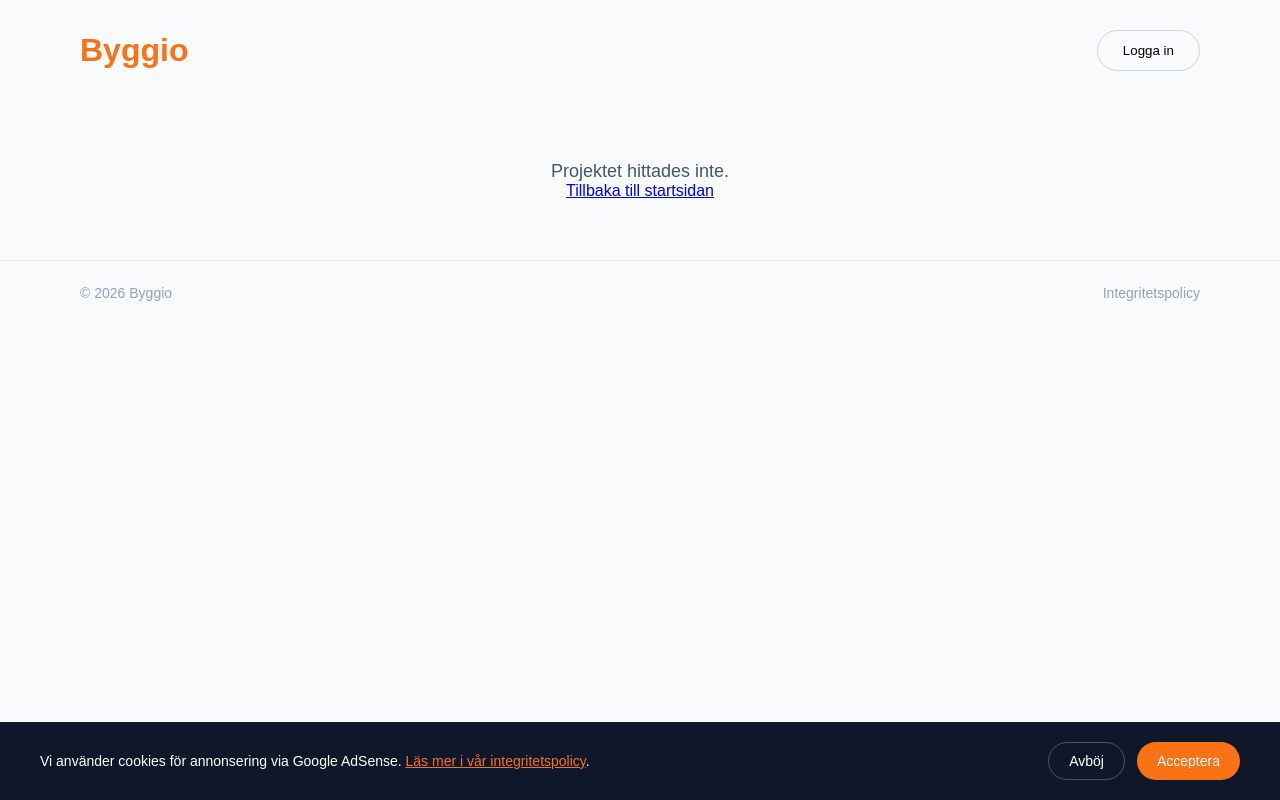
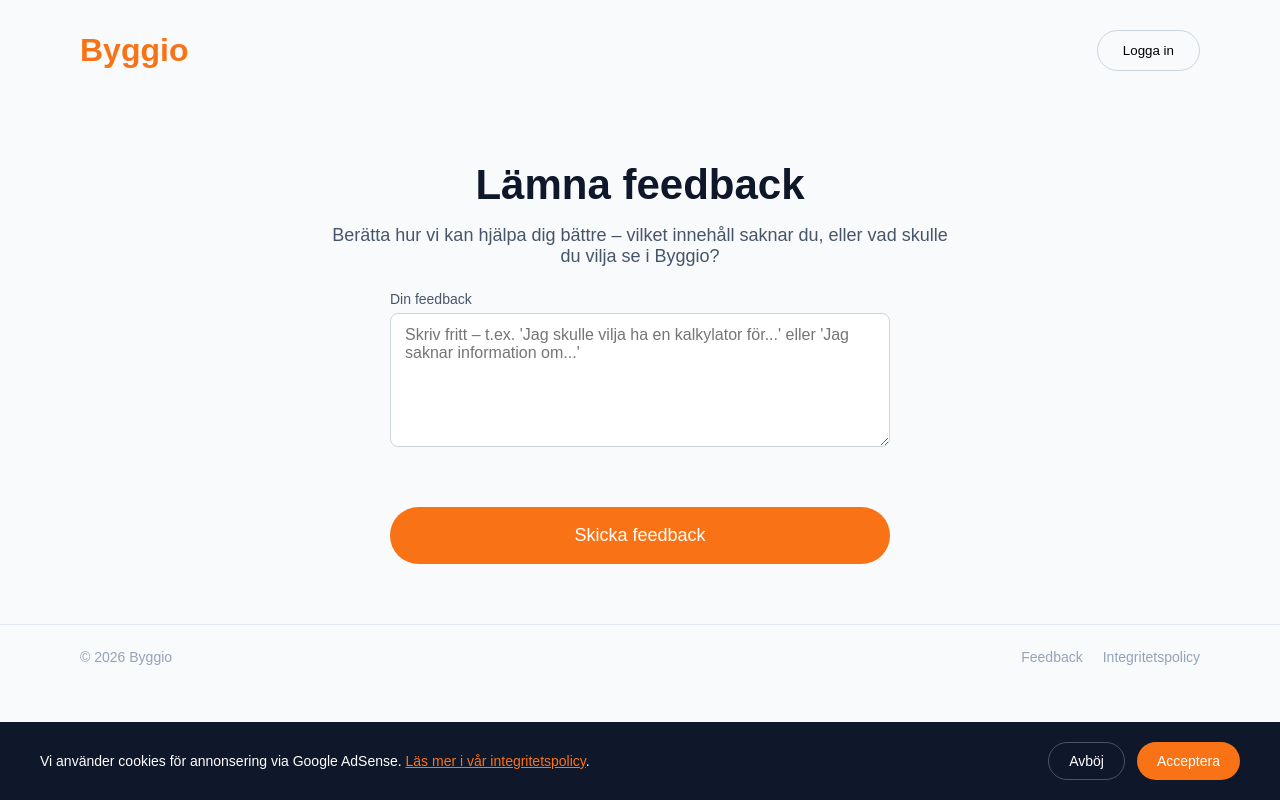
Before and after one commit to 2nm6sbhgs4-star/byggio, a React (Vite) app: page /feedback in a window 1280 px wide. Built offline with nearby package versions, Linux system fonts and the light colour scheme; no server answers.

Commit message:
Lägg till feedback-formulär

```diff
--- a/src/App.tsx
+++ b/src/App.tsx
@@ -8,6 +8,7 @@ import BecomeContractorPage from './BecomeContractorPage'
 import ContractorDashboardPage from './ContractorDashboardPage'
 import CookieConsent from './CookieConsent'
 import Footer from './Footer'
+import FeedbackPage from './FeedbackPage'
 
 function Home() {
   const scrollToProjects = () => {
@@ -39,6 +40,7 @@ function App() {
         <Route path="/bli-hantverkare" element={<BecomeContractorPage />} />
         <Route path="/hantverkarpanel" element={<ContractorDashboardPage />} />
         <Route path="/:projectId" element={<ProjectPage />} />
+        <Route path="/feedback" element={<FeedbackPage />} />
       </Routes>
       <Footer />
       <CookieConsent />
--- /dev/null
+++ b/src/FeedbackPage.tsx
@@ -0,0 +1,56 @@
+import { useState } from 'react'
+import { useAuth } from './AuthContext'
+import { submitFeedback } from './feedback'
+
+function FeedbackPage() {
+  const { user } = useAuth()
+  const [message, setMessage] = useState('')
+  const [submitting, setSubmitting] = useState(false)
+  const [done, setDone] = useState(false)
+
+  const handleSubmit = async (e: React.FormEvent) => {
+    e.preventDefault()
+    if (!message.trim()) return
+    setSubmitting(true)
+    await submitFeedback({
+      userId: user?.uid ?? null,
+      email: user?.email ?? null,
+      message: message.trim(),
+    })
+    setSubmitting(false)
+    setDone(true)
+  }
+
+  if (done) {
+    return (
+      <div className="project-page">
+        <h1>Tack för din feedback!</h1>
+        <p>Vi läser allt som skickas in och tar det med oss när vi utvecklar Byggio vidare.</p>
+      </div>
+    )
+  }
+
+  return (
+    <div className="project-page">
+      <h1>Lämna feedback</h1>
+      <p>Berätta hur vi kan hjälpa dig bättre – vilket innehåll saknar du, eller vad skulle du vilja se i Byggio?</p>
+
+      <form className="contractor-form" onSubmit={handleSubmit}>
+        <label>
+          Din feedback
+          <textarea
+            required
+            rows={6}
+            value={message}
+            onChange={(e) => setMessage(e.target.value)}
+            placeholder="Skriv fritt – t.ex. 'Jag skulle vilja ha en kalkylator för...' eller 'Jag saknar information om...'"
+          />
+        </label>
+        <button type="submit" className="main-button" disabled={submitting}>
+          {submitting ? 'Skickar...' : 'Skicka feedback'}
+        </button>
+      </form>
+    </div>
+  )
+}
+export default FeedbackPage
--- a/src/Footer.tsx
+++ b/src/Footer.tsx
@@ -4,7 +4,10 @@ function Footer() {
   return (
     <footer className="footer">
       <span>© {new Date().getFullYear()} Byggio</span>
-      <Link to="/integritetspolicy">Integritetspolicy</Link>
+      <div className="footer-links">
+        <Link to="/feedback">Feedback</Link>
+        <Link to="/integritetspolicy">Integritetspolicy</Link>
+      </div>
     </footer>
   )
 }
--- /dev/null
+++ b/src/feedback.ts
@@ -0,0 +1,13 @@
+import { collection, addDoc, Timestamp } from 'firebase/firestore'
+import { db } from './firebase'
+
+export async function submitFeedback(data: {
+  userId: string | null
+  email: string | null
+  message: string
+}) {
+  await addDoc(collection(db, 'feedback'), {
+    ...data,
+    createdAt: Timestamp.now(),
+  })
+}
--- a/src/index.css
+++ b/src/index.css
@@ -166,3 +166,5 @@ body { font-family: Arial, Helvetica, sans-serif; background: #f8fafc; color: #0
 .verify-error { color: #dc2626; font-size: 14px; margin-top: 6px; }
 
 .icon svg { width: 1em; height: 1em; display: inline-block; vertical-align: middle; }
+
+.footer-links { display: flex; gap: 20px; }
```
